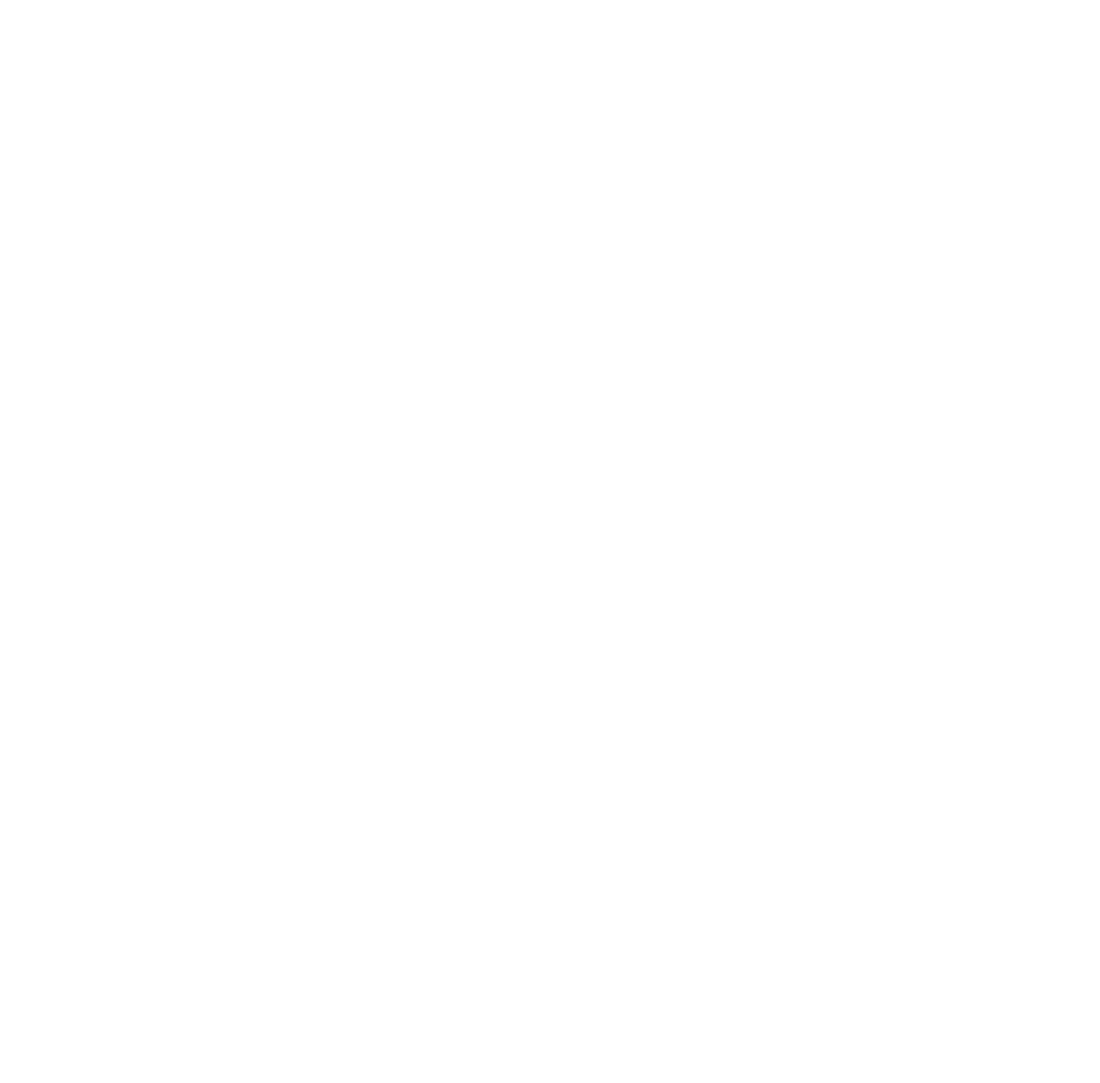
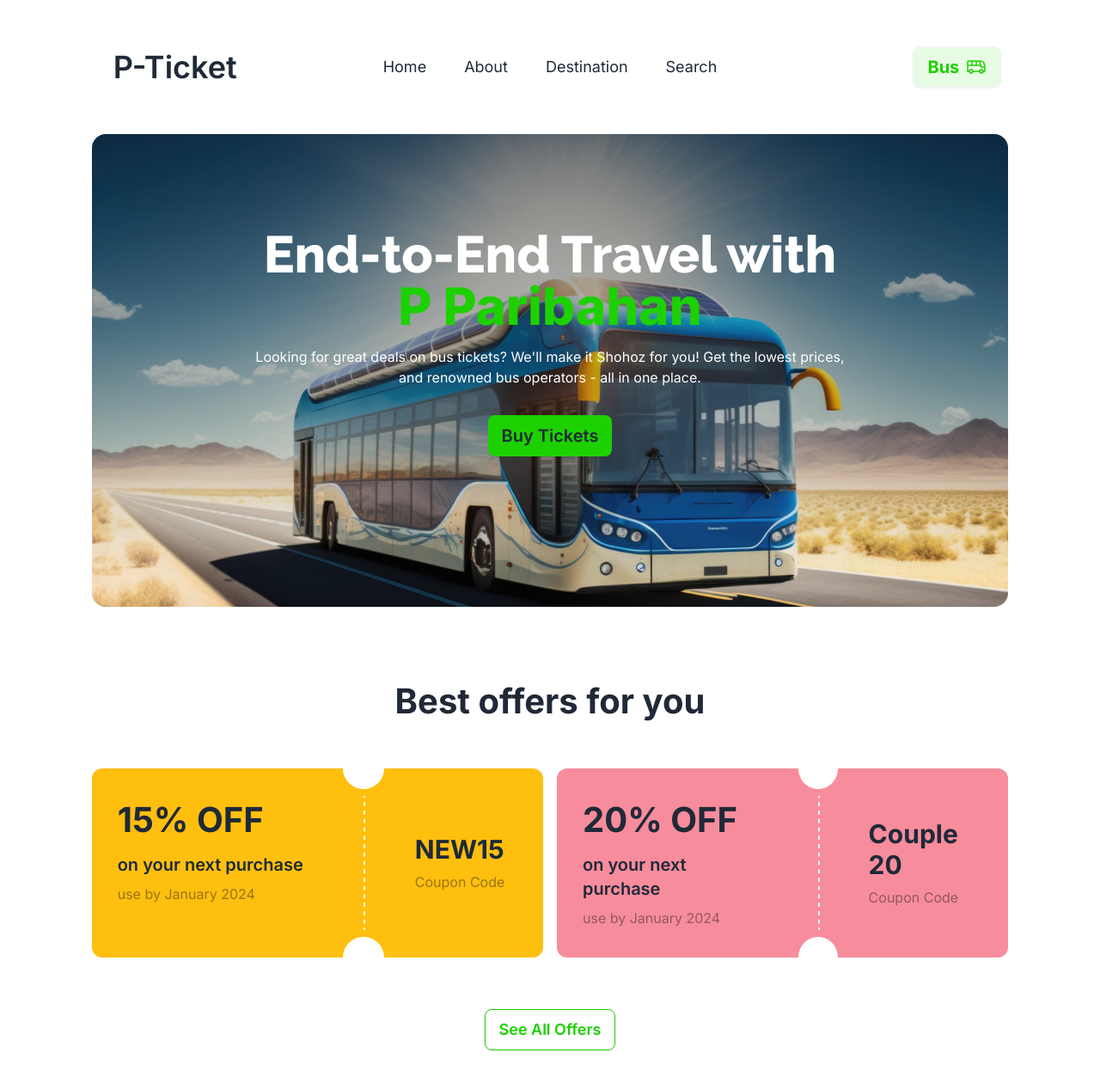
Before and after one commit to Al-amin07/Assignment_5, a plain HTML site: page index.html in a window 1280 px wide. Shown: the whole page at 86% size. Before the commit the page ends 800 px from the top, so only its background shows below. Drawn offline with nearby package versions, Linux system fonts and the light colour scheme.

Commit message:
Header is added

```diff
--- /dev/null
+++ b/css/style.css
@@ -0,0 +1,6 @@
+.primary-col{
+    color: #1DD100;
+}
+.primary-bg{
+    background-color: #1DD1001A;
+}
--- a/index.html
+++ b/index.html
@@ -1,11 +1,131 @@
 <!DOCTYPE html>
 <html lang="en">
-<head>
-    <meta charset="UTF-8">
-    <meta name="viewport" content="width=device-width, initial-scale=1.0">
+  <head>
+    <meta charset="UTF-8" />
+    <meta name="viewport" content="width=device-width, initial-scale=1.0" />
     <title>Document</title>
-</head>
-<body>
 
-</body>
+    <link
+      href="https://cdn.jsdelivr.net/npm/daisyui@4.7.2/dist/full.min.css"
+      rel="stylesheet"
+      type="text/css"
+    />
+    <script src="https://cdn.tailwindcss.com"></script>
+    <link rel="stylesheet" href="css/style.css" />
+    <!-- Google Font -->
+    <link rel="preconnect" href="https://fonts.googleapis.com" />
+    <link rel="preconnect" href="https://fonts.gstatic.com" crossorigin />
+    <link
+      href="https://fonts.googleapis.com/css2?family=Inter:wght@100..900&family=Raleway:ital,wght@0,100..900;1,100..900&display=swap"
+      rel="stylesheet"
+    />
+
+    <style>
+        *{
+            font-family: "Inter", sans-serif;
+        }
+        .rale{
+            font-family: "Raleway", sans-serif;
+        }
+    </style>
+  </head>
+  <body>
+    <header class="w-10/12 mx-auto">
+      <nav class="my-10">
+        <div class="navbar bg-base-100">
+          <div class="navbar-start">
+            <div class="dropdown">
+              <div tabindex="0" role="button" class="btn btn-ghost lg:hidden">
+                <svg
+                  xmlns="http://www.w3.org/2000/svg"
+                  class="h-5 w-5"
+                  fill="none"
+                  viewBox="0 0 24 24"
+                  stroke="currentColor"
+                >
+                  <path
+                    stroke-linecap="round"
+                    stroke-linejoin="round"
+                    stroke-width="2"
+                    d="M4 6h16M4 12h8m-8 6h16"
+                  />
+                </svg>
+              </div>
+              <ul
+                tabindex="0"
+                class="menu menu-sm dropdown-content mt-3 z-[1] p-2 shadow bg-base-100 rounded-box w-52"
+              >
+                <li class="text-lg"><a>Home</a></li>
+                <li class="text-lg"><a>About</a></li>
+                <li class="text-lg"><a>Destination</a></li>
+                <li class="text-lg"><a>Search</a></li>
+              </ul>
+            </div>
+            <a class="btn btn-ghost text-4xl">P-Ticket</a>
+          </div>
+          <div class="navbar-center hidden lg:flex">
+            <ul class="menu menu-horizontal px-1 space-x-3">
+              <li class="text-lg"><a>Home</a></li>
+              <li class="text-lg"><a>About</a></li>
+              <li class="text-lg"><a>Destination</a></li>
+              <li class="text-lg"><a>Search</a></li>
+            </ul>
+          </div>
+          <div class="navbar-end">
+            <a class="btn primary-col primary-bg text-xl font-bold"
+              >Bus
+              <img src="images/bus-icon.png" alt="" />
+            </a>
+          </div>
+        </div>
+      </nav>
+      <section class="h-[550px] flex rounded-2xl flex-col justify-center text-white text-center bg-[url('./images/banner.png')] bg-no-repeat bg-center bg-cover pt-[70px]" >
+        <h1 class="text-6xl text-center rale leading-20 font-extrabold">
+          End-to-End Travel with <br />
+          <span class="primary-col">P Paribahan</span>
+        </h1>
+        <p class="mt-4 mb-8 w-4/6 mx-auto">Looking for great deals on bus tickets? We'll make it Shohoz for you! Get the lowest prices, and renowned bus operators - all in one place.</p>
+        <div>
+            <button class="btn bg-[#1DD100] border-0 text-xl mb-[135px]"><a href="#t">Buy Tickets</a></button>
+        </div>
+      </section>
+    </header>
+    <main>
+        <section id="t" class="w-10/12 mx-auto my-20">
+            <h1 class="mb-12 text-[40px] font-bold text-center">Best offers for you</h1>
+            <div class="grid grid-cols-1 lg:grid-cols-2 gap-4">
+                <div class="bg-[#FFBF0F] flex gap-4 h-[220px] rounded-xl">
+                    <div class="p-[30px] space-y-2">
+                        <h1 class="text-[40px] font-bold">15% OFF</h1>
+                        <p class="text-xl font-semibold">on your next purchase</p>
+                        <p class="text-[#03071266]">use by January 2024</p>
+                    </div>
+                    <div><img src="images/cupon-devider.png" class="h-full" alt=""></div>
+                    <div class="p-[20px] space-y-2 flex flex-col justify-center">
+                        <h1 class="text-3xl font-bold">NEW15</h1>
+                        <p class="text-[#03071266]">Coupon Code</p>
+                    </div>
+                </div>
+                <div class="bg-[#F78C9C] flex gap-4 h-[220px] rounded-xl">
+                    <div class="p-[30px] space-y-2">
+                        <h1 class="text-[40px] font-bold">20% OFF</h1>
+                        <p class="text-xl font-semibold">on your next purchase</p>
+                        <p class="text-[#03071266]">use by January 2024</p>
+                    </div>
+                    <div><img src="images/cupon-devider.png" class="h-full" alt=""></div>
+                    <div class="p-[20px] space-y-2 flex flex-col justify-center">
+                        <h1 class="text-3xl font-bold">Couple 20</h1>
+                        <p class="text-[#03071266]">Coupon Code</p>
+                    </div>
+                </div>
+
+            </div>
+            <div class="flex justify-center mt-[60px]">
+                <button class="btn primary-col text-lg bg-white border-[#1DD100]">See All Offers </button>
+            </div>
+        </section>
+    </main>
+    <footer></footer>
+    <script src="js/index.js"></script>
+  </body>
 </html>
```
Also changed, not shown: js/index.js (added), tailwind.config.js (added).
